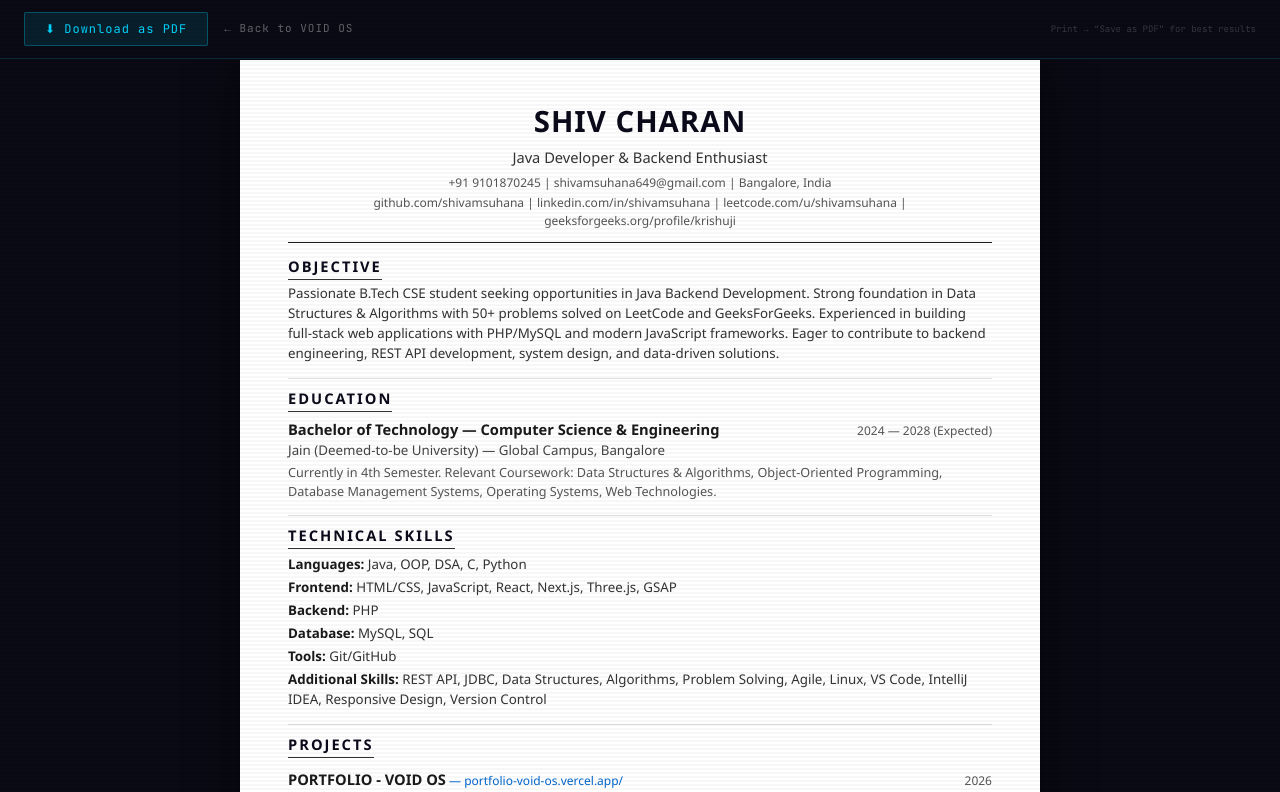
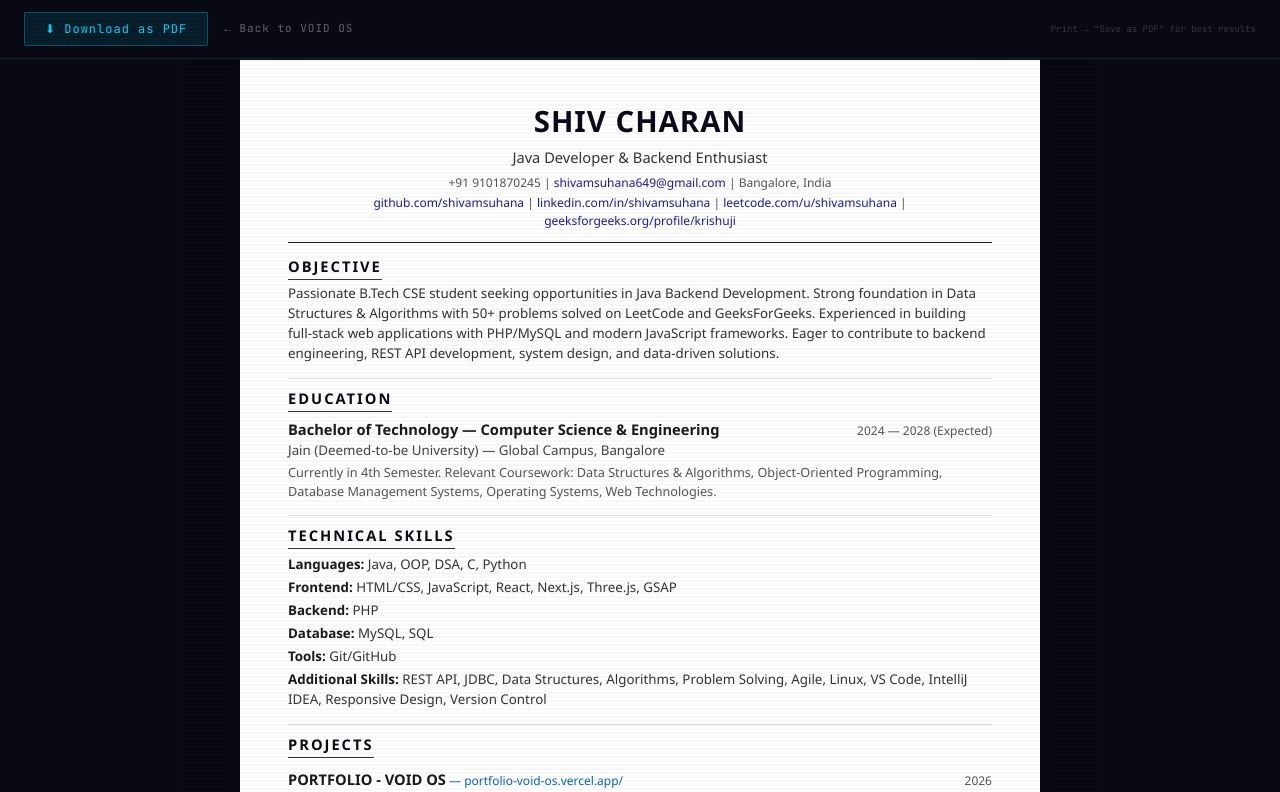
Before and after one commit to shivamsuhana/void-os, a Next.js app: page /resume in a window 1280 px wide. Shown: the top 792 px of the page. Built offline with nearby package versions, Linux system fonts and the light colour scheme.

Commit message:
feat: resume — clickable links (email, GitHub, LinkedIn, LeetCode, GFG)

```diff
--- a/app/resume/page.tsx
+++ b/app/resume/page.tsx
@@ -127,11 +127,21 @@ export default function ResumePage() {
             </p>
             {/* Contact Line 1: Phone | Email | Location */}
             <p style={{ fontSize: '9pt', color: '#555', margin: '0 0 2px' }}>
-              {OWNER.phone} | {OWNER.email} | {OWNER.location}
+              {OWNER.phone}
+              {' | '}
+              <a href={`mailto:${OWNER.email}`} style={{ color: '#1a1aaa', textDecoration: 'none' }}>{OWNER.email}</a>
+              {' | '}
+              {OWNER.location}
             </p>
             {/* Contact Line 2: GitHub | LinkedIn | LeetCode | GFG */}
             <p style={{ fontSize: '9pt', color: '#555', margin: 0 }}>
-              {OWNER.github?.replace('https://', '')} | {OWNER.linkedin?.replace('https://', '')} | {OWNER.leetcode?.replace('https://', '')} | {OWNER.gfg?.replace('https://www.', '')}
+              <a href={OWNER.github} target="_blank" rel="noopener noreferrer" style={{ color: '#1a1aaa', textDecoration: 'none' }}>{OWNER.github?.replace('https://', '')}</a>
+              {' | '}
+              <a href={OWNER.linkedin} target="_blank" rel="noopener noreferrer" style={{ color: '#1a1aaa', textDecoration: 'none' }}>{OWNER.linkedin?.replace('https://', '')}</a>
+              {' | '}
+              <a href={OWNER.leetcode} target="_blank" rel="noopener noreferrer" style={{ color: '#1a1aaa', textDecoration: 'none' }}>{OWNER.leetcode?.replace('https://', '')}</a>
+              {' | '}
+              <a href={OWNER.gfg} target="_blank" rel="noopener noreferrer" style={{ color: '#1a1aaa', textDecoration: 'none' }}>{OWNER.gfg?.replace('https://www.', '')}</a>
             </p>
           </header>
 
```
